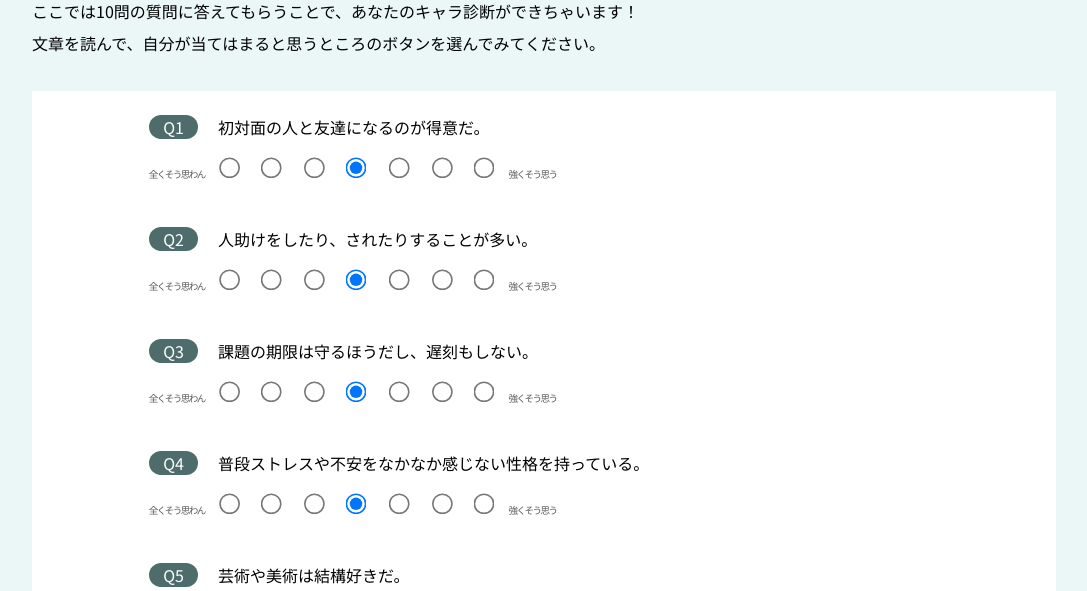
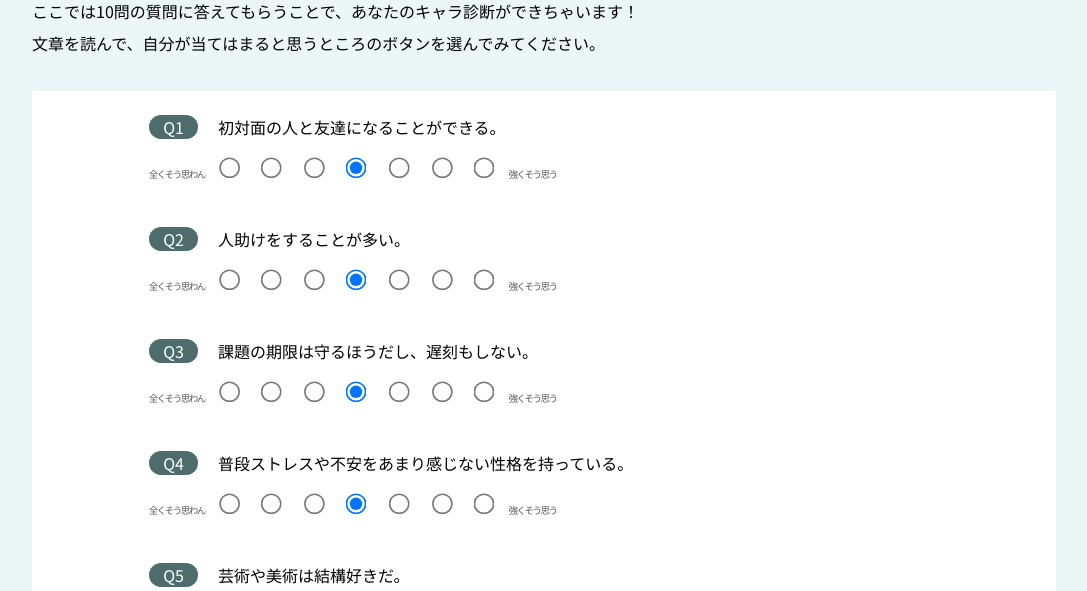
Before and after one commit to diseungie/classget, a Flask app: page /typetest in a window 1280 px wide. Shown: the part 291-882 px from the top of the page, without its empty margins (96-1183 px from the left). Run offline with Flask 2, Linux system fonts and the light colour scheme; the visitor is signed in with stand-in values (Sample User, id 1); data comes from the database, SQL or seed files in the repository; parts of the project's set-up code (start-up, migrations or seed data) failed here and were passed over.

Commit message:
deployed version - minor changes on typetest questions

```diff
--- a/classget/static/css/typetest.css
+++ b/classget/static/css/typetest.css
@@ -69,7 +69,8 @@ input{
 label {
   font-size: 0.1em;
   letter-spacing: -1px;
-  color: rgb(90,90,90)
+  color: rgb(90,90,90);
+  -webkit-appearnace: none;
 }
 
 .submit_button {
--- a/classget/users/routes.py
+++ b/classget/users/routes.py
@@ -116,8 +116,8 @@ def mypage(my_term):
 @users.route("/typetest", methods=['GET', 'POST'])
 @login_required
 def typetest():
-    question = ['初対面の人と友達になるのが得意だ。', '人助けをしたり、されたりすることが多い。', '課題の期限は守るほうだし、遅刻もしない。',
-                '普段ストレスや不安をなかなか感じない性格を持っている。', '芸術や美術は結構好きだ。',
+    question = ['初対面の人と友達になることができる。', '人助けをすることが多い。', '課題の期限は守るほうだし、遅刻もしない。',
+                '普段ストレスや不安をあまり感じない性格を持っている。', '芸術や美術は結構好きだ。',
                 'しばしば新しい冒険についてのアイデアが思い浮かぶ。', '他の人にどう思われるかはあまり気にしない。',
                 '人との約束のためなら無理もする。', 'みんなで何かを成し遂げることが好きだ。', '面白い話で場を盛り上げることができる。']
     # すでにキャラ診断した人は結果ページに送る
```
